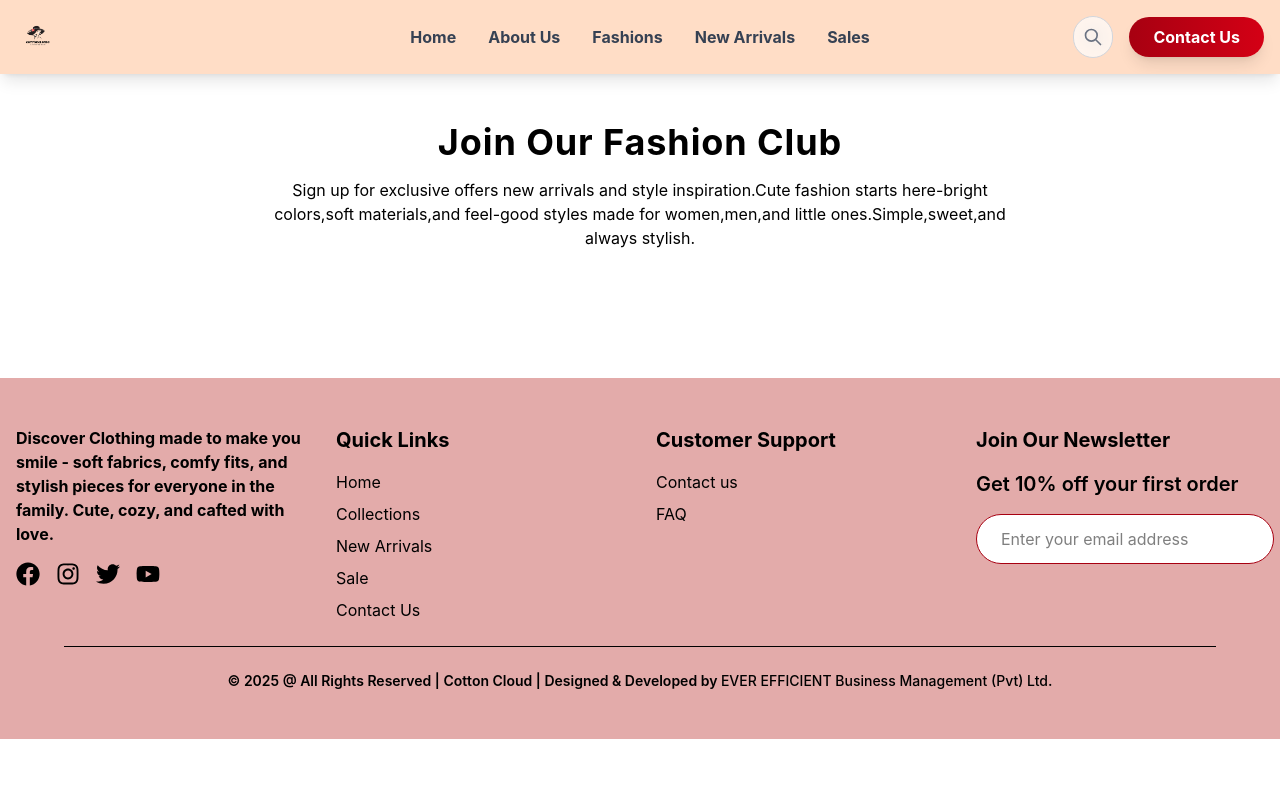
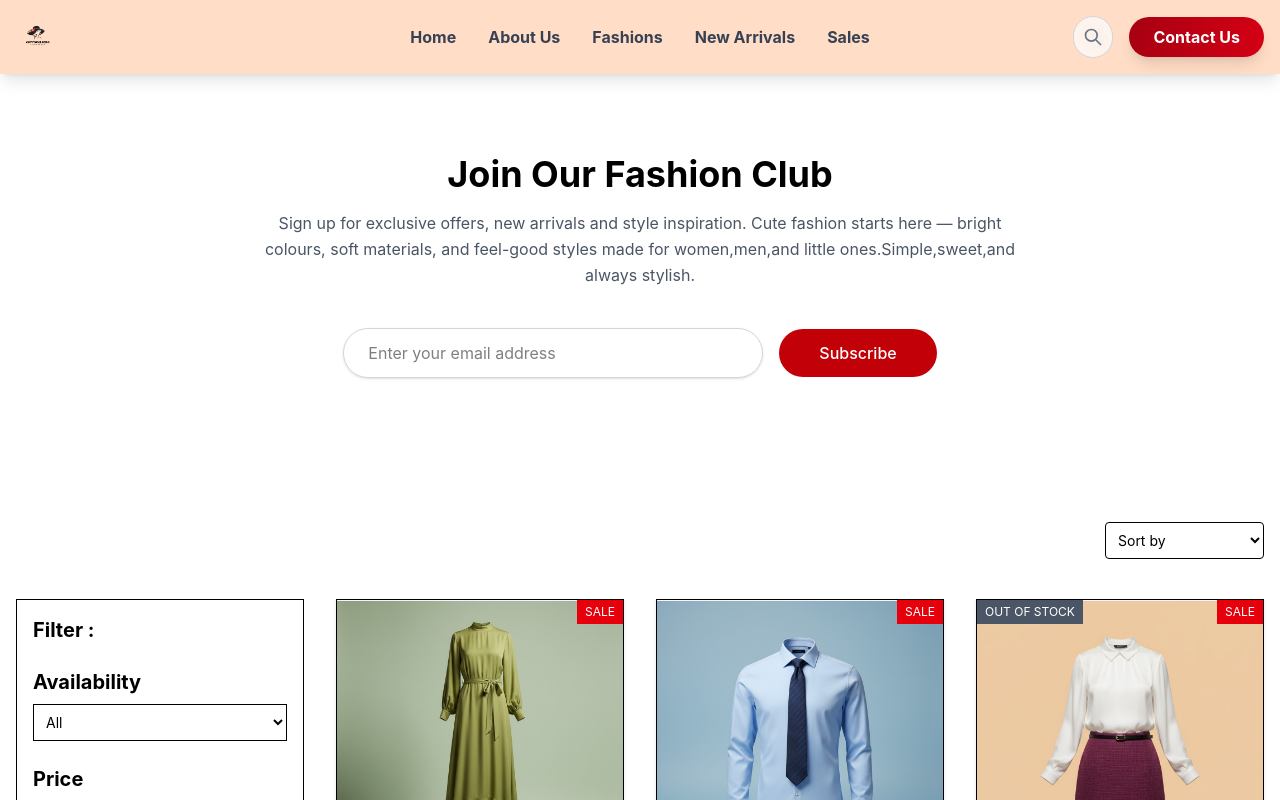
Before and after one commit to supunyasanthaofficial/Cotton, a React (Vite) app: page /fashions in a window 1280 px wide. Shown: the top 800 px of the page. Built offline with nearby package versions, Linux system fonts and the light colour scheme.

Commit message:
Call the FashionproductSection, BestSalesSection and import them

```diff
--- a/src/pages/Fashions.jsx
+++ b/src/pages/Fashions.jsx
@@ -1,21 +1,47 @@
-import React from "react";
+import FashionProductSection from "../components/FashionProductSection";
+import BS1 from "../assets/images/BS1.png";
+import BestSalesSection from "../components/BestSalesSection";
 
 export default function Fashions() {
   return (
-    <div>
-      <section className="max-w-7xl mx-auto px-4 py-12 text-center">
-        <h2 className="text-3xl md:text-4xl font-bold tracking-wide">
-          Join Our Fashion Club
-        </h2>
-        <p
-          className="max-w-3xl mx-auto
-         text-black text-xm text-bold mt-4"
-        >
-          Sign up for exclusive offers new arrivals and style inspiration.Cute
-          fashion starts here-bright colors,soft materials,and feel-good styles
-          made for women,men,and little ones.Simple,sweet,and always stylish.
-        </p>
+    <>
+      <section className="w-full bg-white py-20">
+        <div className="max-w-5xl mx-auto px-4 text-center">
+          <h2 className="text-3xl md:text-4xl font-bold mb-4">
+            Join Our Fashion Club
+          </h2>
+
+          <p className="max-w-3xl mx-auto text-gray-600 text-sm md:text-base leading-relaxed mb-10">
+            Sign up for exclusive offers, new arrivals and style inspiration.
+            Cute fashion starts here — bright colours, soft materials, and
+            feel-good styles made for women,men,and little ones.Simple,sweet,and
+            always stylish.
+          </p>
+
+          {/* Email + Button */}
+          <div className="flex flex-col sm:flex-row justify-center items-center gap-4">
+            <input
+              type="email"
+              placeholder="Enter your email address"
+              className="w-full sm:w-[420px] px-6 py-3 rounded-full border border-gray-300 focus:outline-none focus:ring-2 focus:ring-red-500 shadow-sm"
+            />
+
+            <button className="bg-red-700 hover:bg-red-800 text-white px-10 py-3 rounded-full font-medium transition">
+              Subscribe
+            </button>
+          </div>
+        </div>
       </section>
-    </div>
+      <section>
+        <div>
+          <FashionProductSection />
+        </div>
+      </section>
+      <section>
+        <div>
+          <BestSalesSection />
+        </div>
+      </section>
+    </>
   );
 }
```
